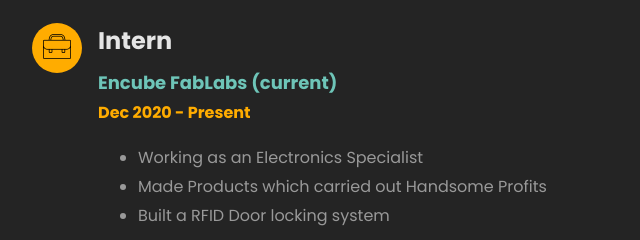
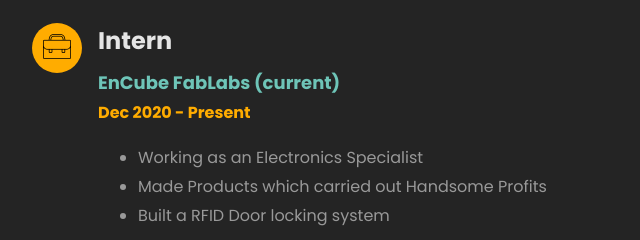
Before and after one commit to mukesh-code-ops/aadarsh-af.github.io, a plain HTML site: page index.html in a window 1280 px wide. Shown: the part 2590-2830 px from the top of the page, 338-978 px from the left. Drawn offline with Linux system fonts and the light colour scheme; files whose address does not match are found by name.

Commit message:
Update index.html

```diff
--- a/index.html
+++ b/index.html
@@ -177,7 +177,7 @@
                             </div>
                             <div class="text pl-3">
                                 <h2>Intern</h2>
-                                <span class="position">Encube FabLabs (current)</span>
+                                <span class="position">EnCube FabLabs (current)</span>
                                 <p class="date">Dec 2020 - Present</p>
                                 <ul>
                                     <li>Working as an Electronics Specialist</li>
```
